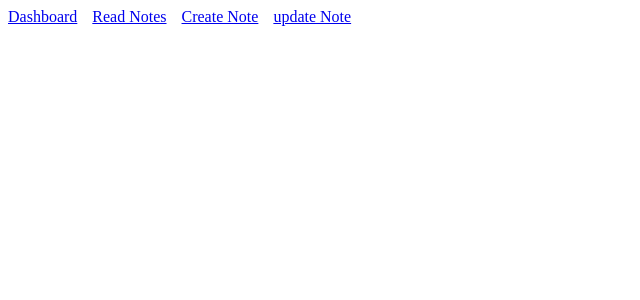
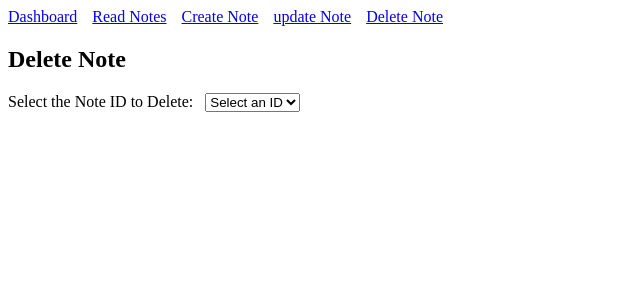
Before and after one commit to PraveenD-0/React, a React (Vite) app: page /delete in a window 1280 px wide. Shown: the top 300 px of the page, without its empty margins (0-640 px from the left). Built offline with nearby package versions, Linux system fonts and the light colour scheme; data requests are answered from the project's data file.

Commit message:
CURD complete

```diff
--- a/src/App.jsx
+++ b/src/App.jsx
@@ -5,6 +5,7 @@ import CreateNote from './components/CreateNote';
 import { Link, Route, BrowserRouter as Router, Routes } from 'react-router-dom';
 import Dashboard from './components/Dashboard';
 import EditNote from './components/EditNote';
+import DeleteNote from './components/DeleteNote';
 
 function App() {
   const [notes, setNotes] = useState([]);
@@ -66,6 +67,7 @@ function App() {
         <Link to="/read" style={padding}>Read Notes</Link>
         <Link to="/create" style={padding}>Create Note</Link>
         <Link to='/update' style={padding}>update Note</Link>
+        <Link to='/delete' style={padding}>Delete Note</Link>
       </div>
 
       <Routes>
@@ -73,6 +75,7 @@ function App() {
         <Route path='/read' element={<ReadNotes showStatus={showStatus} handleStatusChange={handleStatusChange} notes={notes} />} />
         <Route path='/create' element={<CreateNote addNote={addNote} newNoteContent={newNoteContent} newNoteImportant={newNoteImportant} newNoteContentRef={newNoteContentRef} setNewNoteContent={setNewNoteContent} setNewNoteImportant={ setNewNoteImportant} />} />
         <Route path='/update' element={ <EditNote notes={notes} setNotes={ setNotes } fetchNotes={fetchNotes} />} />
+        <Route path='/delete' element={ <DeleteNote notes={notes} setNotes={setNotes} /> } />
       </Routes>
     </Router>
   )
--- /dev/null
+++ b/src/components/DelectForm.jsx
@@ -0,0 +1,20 @@
+import React, {useEffect} from 'react';
+import axios from 'axios';
+
+function DelectForm() {
+  return (
+    <div>
+      <br /><br />
+      <label>
+        <p><strong>ID:</strong></p>
+        <p><strong>content:</strong></p>
+        <p><strong>important:</strong></p>
+
+      </label>
+      <br />
+      <button> Delete Note</button>
+    </div>
+  )
+}
+
+export default DelectForm;
--- /dev/null
+++ b/src/components/DeleteNote.jsx
@@ -0,0 +1,45 @@
+import React, { useState } from 'react';
+import DelectForm from './DelectForm';
+
+function DeleteNote({ notes, setNotes}) {
+
+    const [selectedID, setSelectedID] = useState('select an ID');
+    const selectIDHandler= (event) => {
+        // console.log(event.target.value);
+        setSelectedID(event.target.value);
+    }
+  return (
+    <div>
+      <h2>Delete Note</h2>
+      <label>
+         Select the Note ID to Delete: &nbsp;&nbsp;
+         <select
+           value={selectedID}
+           onChange={selectIDHandler}
+          >
+            <option>{'Select an ID'}</option>
+            {
+                notes.map(note =>
+                   <option key={note.id}>{note.id}</option>
+
+                )
+            }
+         </select>
+      </label>
+      <div>
+        {
+            selectedID !== 'select an ID' &&
+            <DeleteNoteeleteForm
+             selectedID={selectedID}
+             notes={notes}
+             setNotes={setNotes}
+             fetchNotes={ fetchNotes}
+
+            />
+        }
+      </div>
+    </div>
+  )
+}
+
+export default DeleteNote;
```
